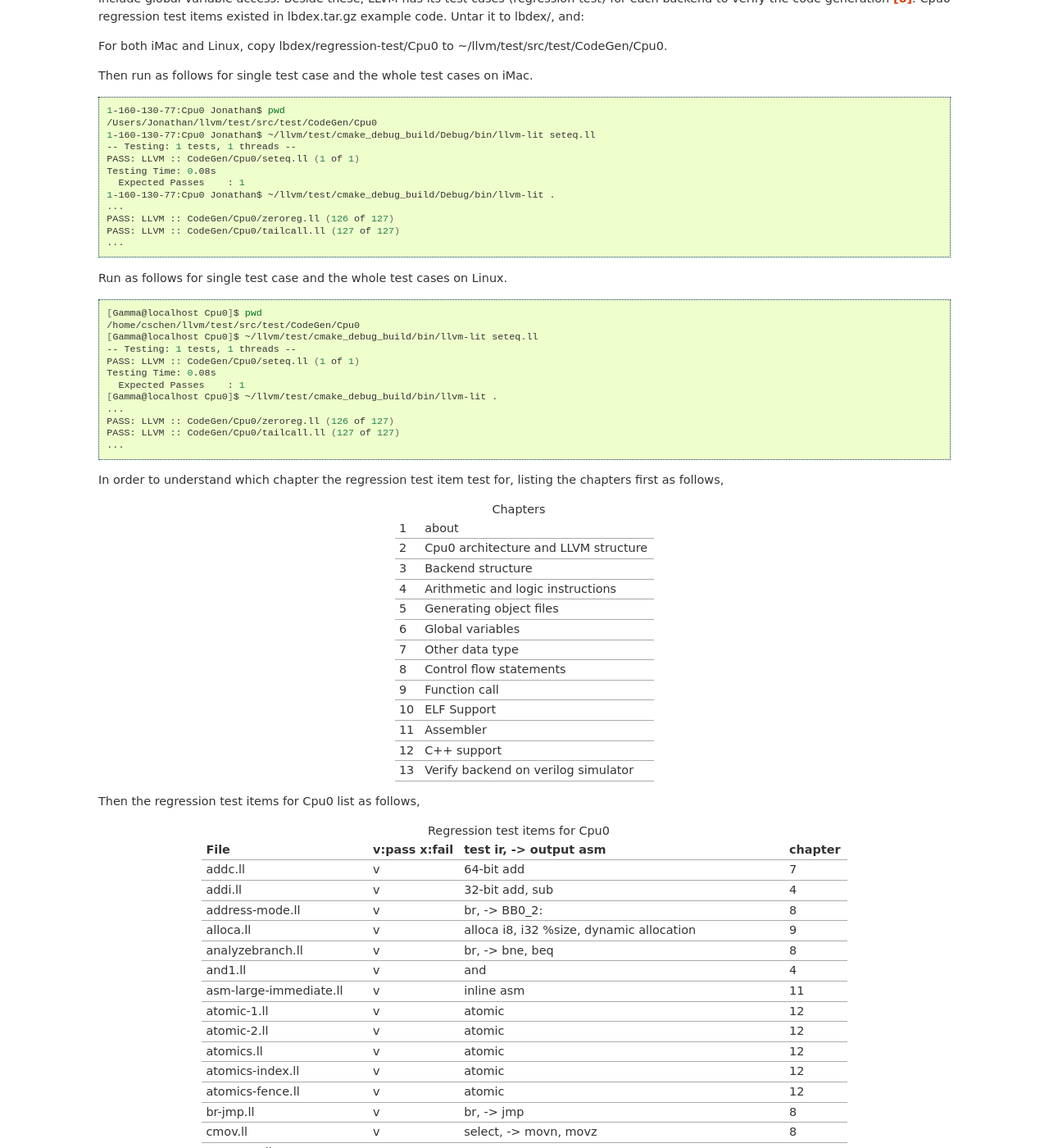
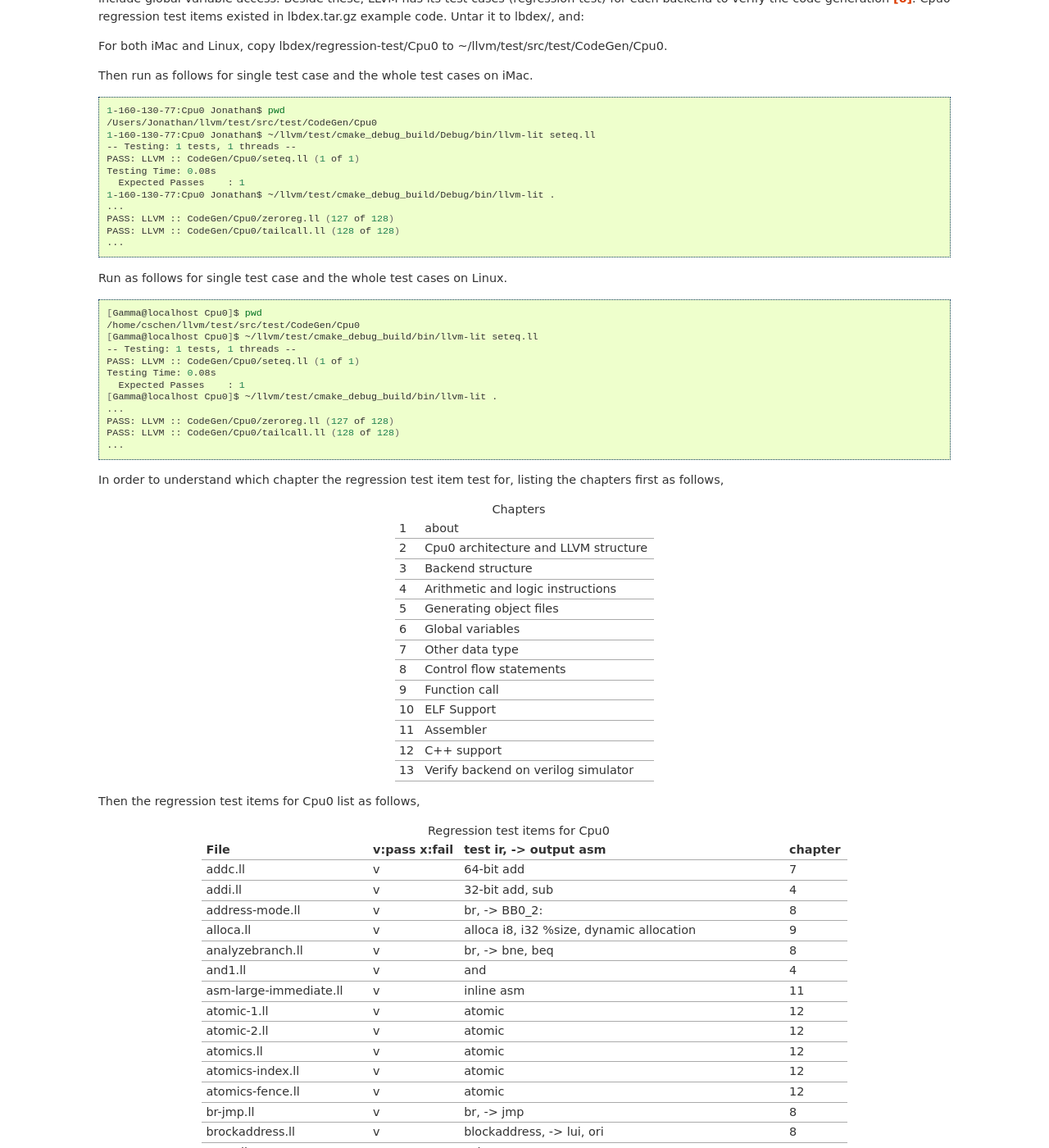
Before and after one commit to Jonathan2251/lbd, a Sphinx documentation site: the page built from source/doc.rst, in a window 1280 px wide and 1400 px high, scrolled down 2253 px. Shown: the whole window at 82% size. Built offline with Sphinx 7.4.7, drawn with Linux system fonts in a browser that asks for light colours; formulas are drawn with MathJax 3; pages that are not in the unit, such as notebooks, are missing from menus.

Commit message:
Add IR blockaddress and indirectbr support

```diff
--- a/source/doc.rst
+++ b/source/doc.rst
@@ -168,8 +168,8 @@
     Expected Passes    : 1
   1-160-130-77:Cpu0 Jonathan$ ~/llvm/test/cmake_debug_build/Debug/bin/llvm-lit .
   ...
-  PASS: LLVM :: CodeGen/Cpu0/zeroreg.ll (126 of 127)
-  PASS: LLVM :: CodeGen/Cpu0/tailcall.ll (127 of 127)
+  PASS: LLVM :: CodeGen/Cpu0/zeroreg.ll (127 of 128)
+  PASS: LLVM :: CodeGen/Cpu0/tailcall.ll (128 of 128)
   ...
 
 
@@ -186,8 +186,8 @@
     Expected Passes    : 1
   [Gamma@localhost Cpu0]$ ~/llvm/test/cmake_debug_build/bin/llvm-lit .
   ...
-  PASS: LLVM :: CodeGen/Cpu0/zeroreg.ll (126 of 127)
-  PASS: LLVM :: CodeGen/Cpu0/tailcall.ll (127 of 127)
+  PASS: LLVM :: CodeGen/Cpu0/zeroreg.ll (127 of 128)
+  PASS: LLVM :: CodeGen/Cpu0/tailcall.ll (128 of 128)
   ...
 
 In order to understand which chapter the regression test item test for,
@@ -231,6 +231,7 @@
   atomics-index.ll                 v              atomic                                                   12
   atomics-fence.ll                 v              atomic                                                   12
   br-jmp.ll                        v              br, -> jmp                                               8
+  brockaddress.ll                  v              blockaddress, -> lui, ori                                8
   cmov.ll                          v              select, -> movn, movz                                    8
   cprestore.ll                     v              -> .cprestore                                            9
   div.ll                           v              sdiv, -> div, mflo                                       4
```
